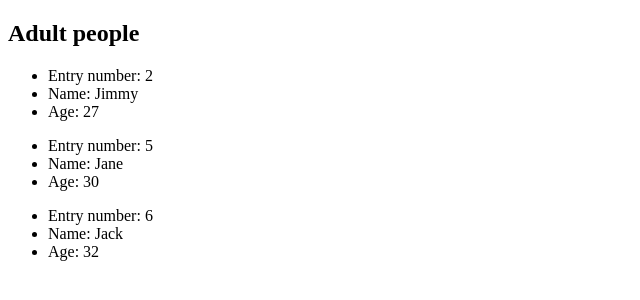
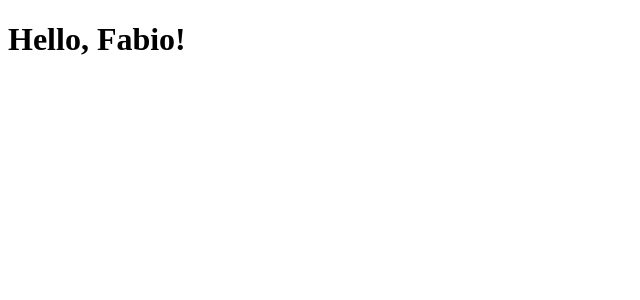
Before and after one commit to FabioViscuso/exerc-react, a React (Create React App) app: page / in a window 1280 px wide. Shown: the top 300 px of the page, without its empty margins (0-640 px from the left). Built offline with nearby package versions, Linux system fonts and the light colour scheme.

Commit message:
feat: React Router-01

```diff
--- a/package.json
+++ b/package.json
@@ -8,6 +8,7 @@
     "@testing-library/user-event": "^13.5.0",
     "react": "^18.1.0",
     "react-dom": "^18.1.0",
+    "react-router-dom": "^6.3.0",
     "react-scripts": "5.0.1",
     "web-vitals": "^2.1.4"
   },
--- a/src/App.js
+++ b/src/App.js
@@ -6,13 +6,13 @@
 /* import Login from "./Login"; */
 /* import Sum from "./Sum"; */
 /* import UncontrolledLogin from "./UncontrolledLogin"; */
-/* import Welcome from "./Welcome"; */
+import Welcome from "./Welcome";
 /* import { CarDetails } from "./CarDetails"; */
 /* import { LanguageContext } from "./LanguageContext"
 import { DisplayLanguage } from "./DisplayLanguage"; */
 /* import { useState } from "react"; */
-import { FilteredList } from "./FilteredList";
-
+/* import { FilteredList } from "./FilteredList"; */
+import { Routes, Route, Link } from "react-router-dom";
 
 function App() {
     /* const [shouldCounterMount, setCounterMount] = useState(true);
@@ -23,21 +23,24 @@ function App() {
     function setLangHandler(event) {
         setLang(event.target.value)
     } */
-    const list = [
+    /* const list = [
         { id: 1, name: 'John', age: 12 },
         { id: 2, name: 'Jimmy', age: 27 },
         { id: 3, name: 'Jimbo', age: 16 },
         { id: 4, name: 'Jeremy', age: 18 },
         { id: 5, name: 'Jane', age: 30 },
         { id: 6, name: 'Jack', age: 32 },
-    ]
+    ] */
     return (
         <div>
-            {/* <InteractiveWelcome /> */}
+            <Routes>
+                <Route path="/" element={<Welcome currName={'Fabio'} />} />
+            </Routes>
+            {/*  */}
             {/* <Login /> */}
             {/* {shouldCounterMount && <Counter />}
             <button onClick={unmountCounter}>Toggle Counter</button> */}
-            <FilteredList adultPeople={list} />
+            {/* <FilteredList adultPeople={list} /> */}
             {/* <UncontrolledLogin /> */}
             {/* <CarDetails initialData={{ model: 'tesla model s', year: 2022, color: '#eeeeee' }} /> */}
             {/* <Welcome currName={'Fabio'} /> */}
--- a/src/index.js
+++ b/src/index.js
@@ -1,7 +1,12 @@
 import React from "react";
 import ReactDOM from "react-dom/client";
 import App from "./App";
+import { BrowserRouter } from "react-router-dom";
 import './index.css'
 
 const root = ReactDOM.createRoot(document.getElementById("root"));
-root.render(<App />);
+root.render(
+    <BrowserRouter>
+        <App />
+    </BrowserRouter>
+);
```
Also changed, not shown: 1 other file (tests, documents, lock files or other folders).
